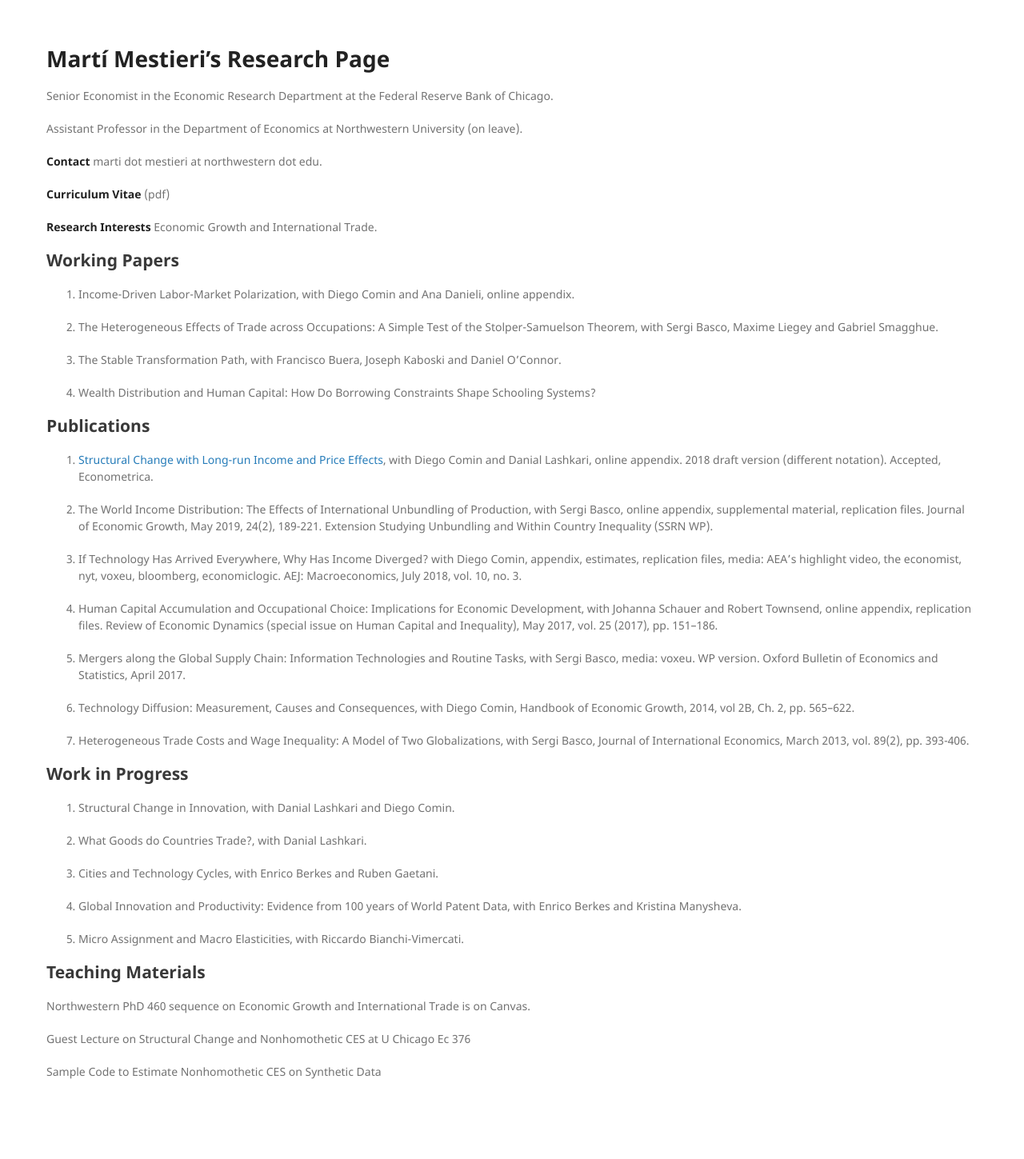
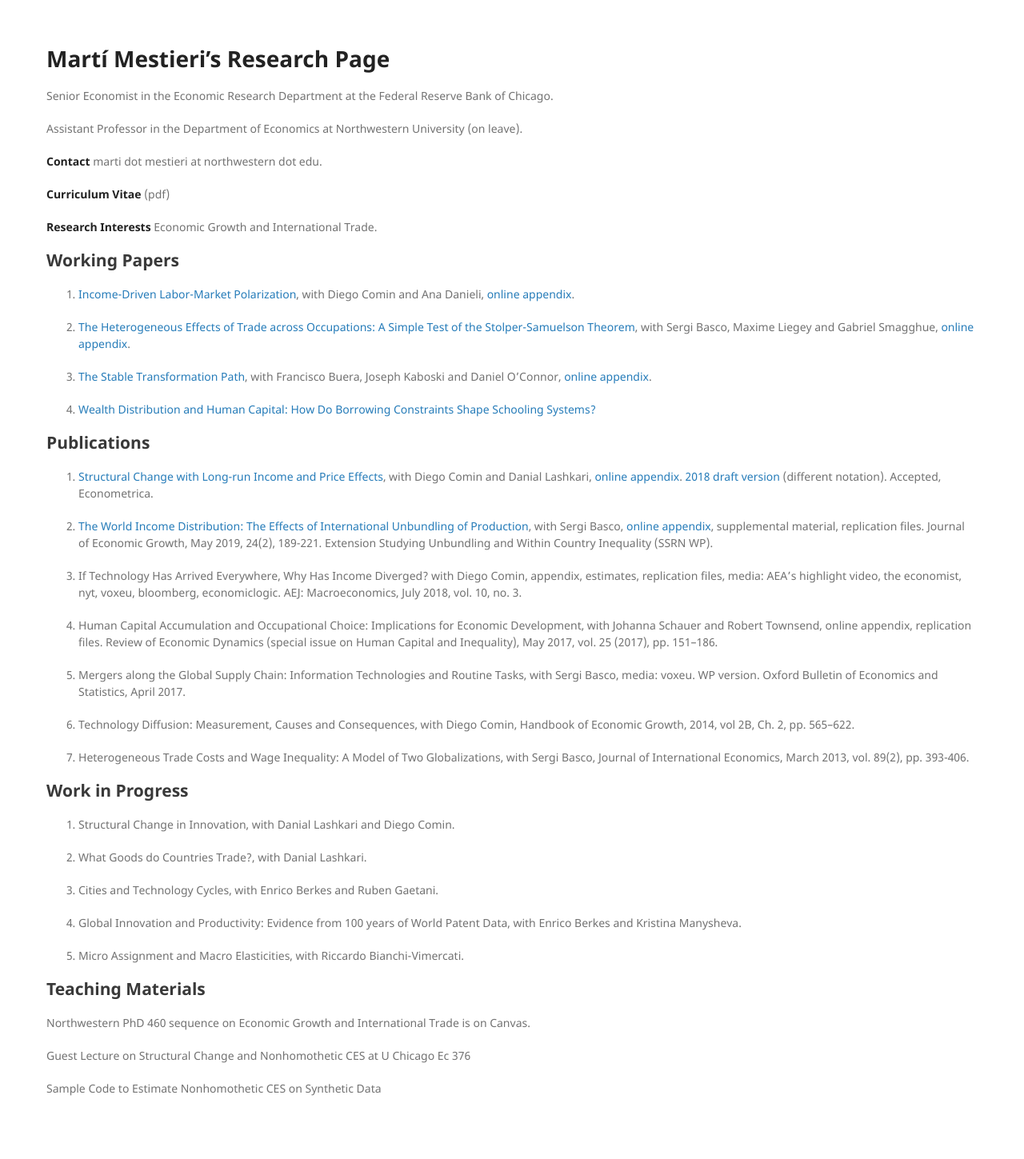
Before and after one commit to mestieri/mestieri.github.io, a Jekyll site: the page built from index.md, in a window 1280 px wide. Shown: the whole page at 80% size. Built offline with Jekyll 4.4.1, drawn with Linux system fonts in a browser that asks for light colours; before the commit the page ends 1428 px from its top, so only the background shows below that.

Commit message:
Update index.md

```diff
--- a/index.md
+++ b/index.md
@@ -19,21 +19,21 @@ Assistant Professor in the Department of Economics at Northwestern University (o
 
 ## Working Papers
 
-1. Income-Driven Labor-Market Polarization, with Diego Comin and Ana Danieli, online appendix.
+1. [Income-Driven Labor-Market Polarization](https://www.dropbox.com/s/tgqm3mdbo4jaqn0/cdm_june2020.pdf?dl=0), with Diego Comin and Ana Danieli, [online appendix](https://www.dropbox.com/s/t4wbqhdj2bylblr/cdm_onlineappendix.pdf?dl=0).
 
-2. The Heterogeneous Effects of Trade across Occupations: A Simple Test of the Stolper-Samuelson Theorem, with Sergi Basco, Maxime Liegey and Gabriel Smagghue.
+2. [The Heterogeneous Effects of Trade across Occupations: A Simple Test of the Stolper-Samuelson Theorem](https://www.dropbox.com/s/j7e4kx7bh4x9e6o/blms.pdf?dl=0), with Sergi Basco, Maxime Liegey and Gabriel Smagghue, [online appendix](https://www.dropbox.com/s/i95n9ttgzyehahu/blms_onlineapp.pdf?dl=0).
 
-3. The Stable Transformation Path, with Francisco Buera, Joseph Kaboski and Daniel O'Connor.
+3. [The Stable Transformation Path](https://www.dropbox.com/s/szq64u8nqc85al1/bkmo.pdf?dl=0), with Francisco Buera, Joseph Kaboski and Daniel O'Connor, [online appendix](https://www.dropbox.com/s/ily9ntdwpskzrf2/bkmo_onlineapp.pdf?dl=0).
 
-4. Wealth Distribution and Human Capital: How Do Borrowing Constraints Shape Schooling Systems?
+4. [Wealth Distribution and Human Capital: How Do Borrowing Constraints Shape Schooling Systems?](https://www.dropbox.com/s/w0fc7sthxh0mhtx/mestieri_wealthdistrib_humancapital.pdf?dl=0)
 
 
 ## Publications
 
-1. [Structural Change with Long-run Income and Price Effects](https://www.dropbox.com/s/prta8e8rul85w6i/CLM_final.pdf?dl=0), with Diego Comin and Danial Lashkari, online appendix. 2018 draft version (different notation). Accepted, Econometrica.
+1. [Structural Change with Long-run Income and Price Effects](https://www.dropbox.com/s/prta8e8rul85w6i/CLM_final.pdf?dl=0), with Diego Comin and Danial Lashkari, [online appendix](https://www.dropbox.com/s/k0n1wc79z3u10ck/CLM_onlineappendix_final.pdf?dl=0). [2018 draft version](https://www.dropbox.com/s/01hko5sszpyl34a/CLM_rev3.pdf?dl=0) (different notation). Accepted, Econometrica.
 
 
-2. The World Income Distribution: The Effects of International Unbundling of Production, with Sergi Basco, online appendix, supplemental material, replication files.  Journal of Economic Growth, May 2019, 24(2), 189-221.
+2. [The World Income Distribution: The Effects of International Unbundling of Production](https://www.dropbox.com/s/czqzvaqwtgmk5hs/BMU_rev.pdf?dl=0), with Sergi Basco, [online appendix](https://www.dropbox.com/s/sgwdn0qb2kwca8k/BMU_onlineappendix_rev.pdf?dl=0), supplemental material, replication files.  Journal of Economic Growth, May 2019, 24(2), 189-221.
        Extension Studying Unbundling and Within Country Inequality (SSRN WP).
 
 3. If Technology Has Arrived Everywhere, Why Has Income Diverged? with Diego Comin, appendix, estimates, replication files, media:  AEA's highlight video,  the economist, nyt, voxeu, bloomberg, economiclogic. AEJ: Macroeconomics, July 2018, vol. 10, no. 3.
```
